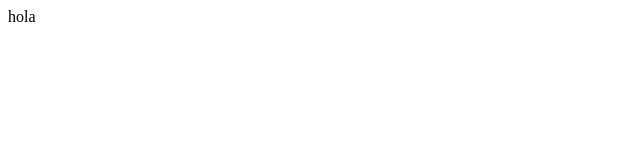
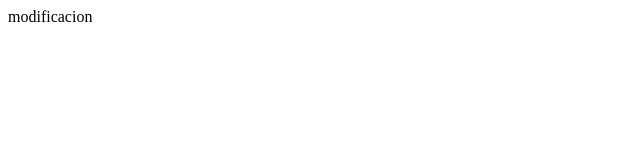
Before and after one commit to tatiana-gs/ejercicio, a plain HTML site: page index.html in a window 1280 px wide. Shown: the full height of the page, 0-640 px from the left. Drawn offline with Linux system fonts and the light colour scheme.

Commit message:
actualizacion 2

```diff
--- a/index.html
+++ b/index.html
@@ -7,6 +7,6 @@
     <title>Document</title>
 </head>
 <body>
-    hola
+    modificacion
 </body>
 </html>
```
